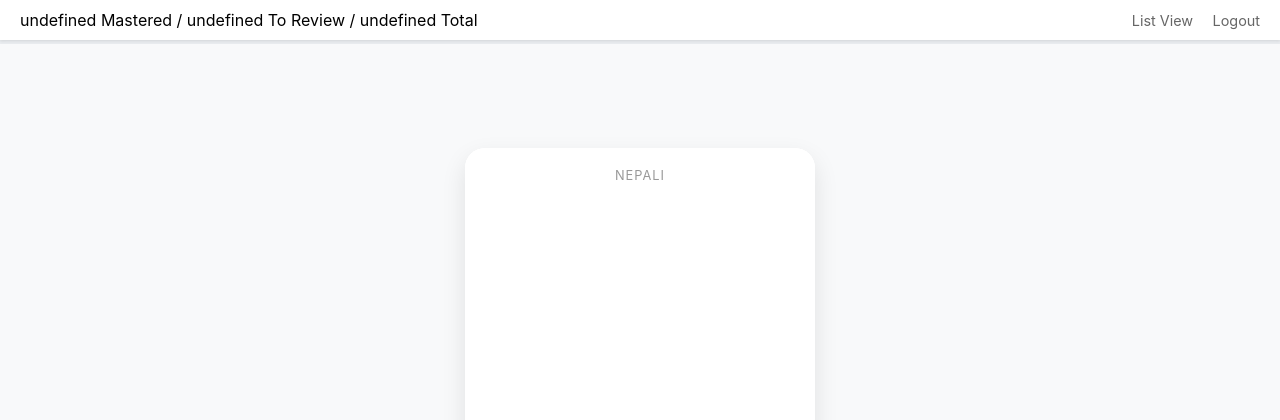
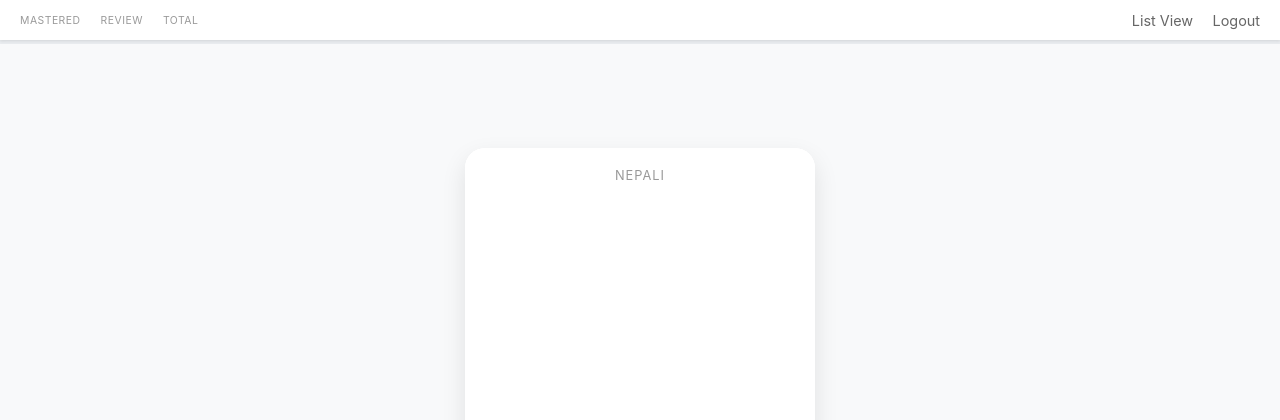
Before and after one commit to paneru-rajan/NAATI-Nepali-Flashcard, a Flask app: template templates/index.html in a window 1280 px wide. Shown: the top 420 px of the page. Run offline with Flask 3, Linux system fonts and the light colour scheme; the template is opened without the code that fills it, so the values that code supplies are empty.

Commit message:
added readme, changed the nav, screenshots

```diff
--- a/static/script.js
+++ b/static/script.js
@@ -257,8 +257,9 @@ document.addEventListener('DOMContentLoaded', () => {
                 const mastered = data.known;
                 const percent = total === 0 ? 0 : Math.round((mastered / total) * 100);
 
-                document.getElementById('progress-text').textContent =
-                    `${mastered} Mastered / ${data.unknown} To Review / ${total} Total`;
+                document.getElementById('stat-known').textContent = mastered;
+                document.getElementById('stat-unknown').textContent = data.unknown;
+                document.getElementById('stat-total').textContent = total;
 
                 document.getElementById('progress-bar').style.width = `${percent}%`;
             });
--- a/static/style.css
+++ b/static/style.css
@@ -16,6 +16,31 @@ body {
     align-items: center;
     box-shadow: 0 1px 3px rgba(0,0,0,0.1);
     z-index: 10;
+}
+
+.stats-container {
+    display: flex;
+    gap: 20px;
+}
+
+.stat-item {
+    display: flex;
+    flex-direction: column;
+    align-items: center;
+}
+
+.stat-number {
+    font-weight: bold;
+    font-size: 1.1rem;
+    color: #2c3e50;
+    line-height: 1.2;
+}
+
+.stat-label {
+    font-size: 0.65rem;
+    color: #999;
+    text-transform: uppercase;
+    letter-spacing: 0.5px;
 }
 
 .logout-btn {
--- a/templates/index.html
+++ b/templates/index.html
@@ -12,8 +12,19 @@
 <body>
 
     <div class="header">
-        <div class="stats">
-            <span id="progress-text">Loading...</span>
+        <div class="stats-container">
+            <div class="stat-item">
+                <span class="stat-number" id="stat-known">-</span>
+                <span class="stat-label">Mastered</span>
+            </div>
+            <div class="stat-item">
+                <span class="stat-number" id="stat-unknown">-</span>
+                <span class="stat-label">Review</span>
+            </div>
+            <div class="stat-item">
+                <span class="stat-number" id="stat-total">-</span>
+                <span class="stat-label">Total</span>
+            </div>
         </div>
         <div>
             <a href="/list" class="logout-btn" style="margin-right: 15px;">List View</a>
```
Also changed, not shown: README.md, static/mobile.png (added), static/web.png (added).
